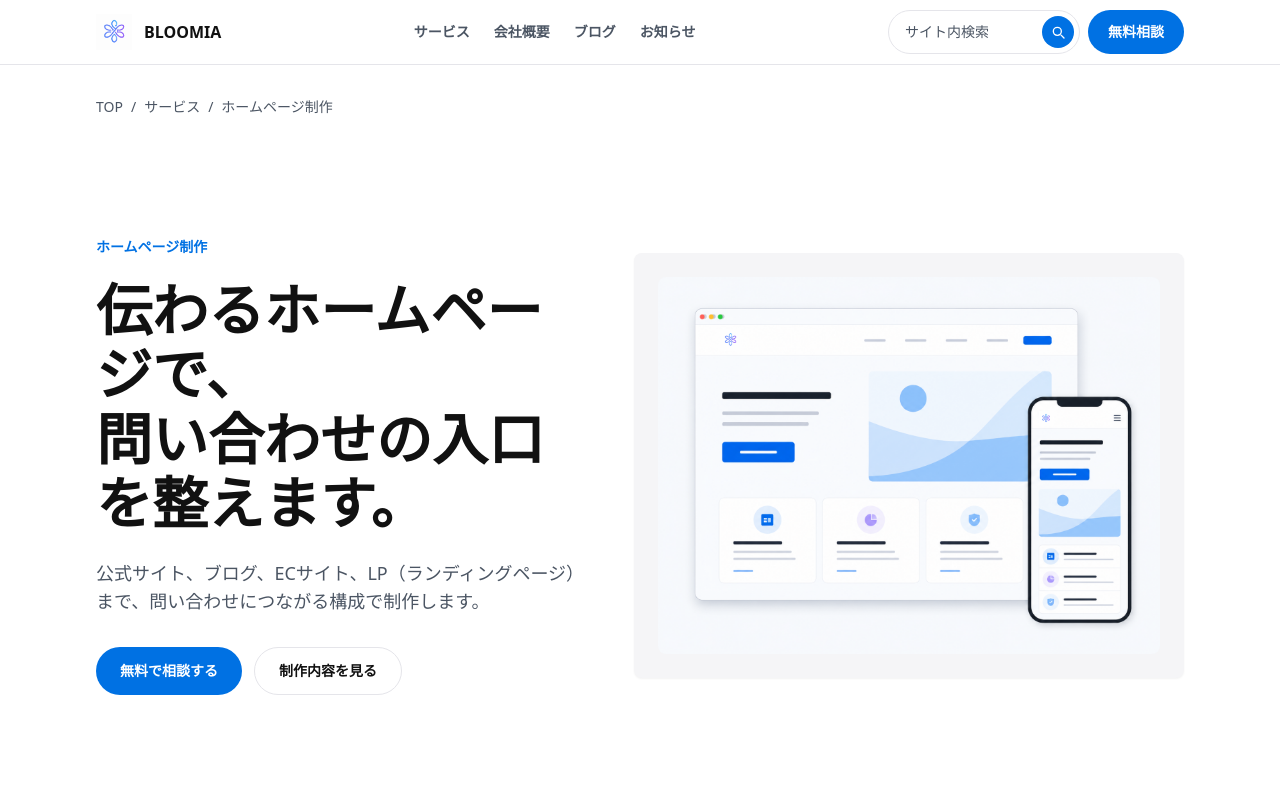
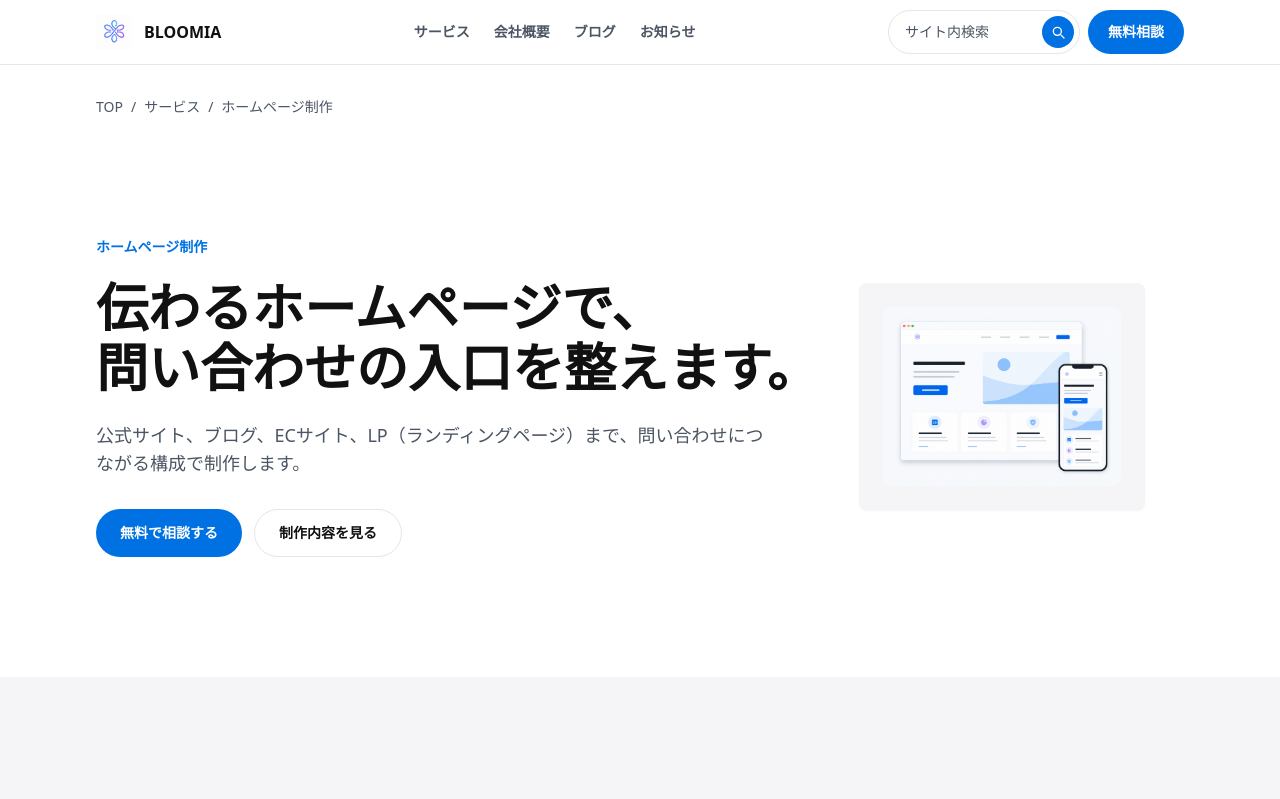
Before and after one commit to iwamitsuco/officialSite, a Next.js app: page /services/website in a window 1280 px wide. Shown: the top 799 px of the page. Built offline with nearby package versions, Linux system fonts and the light colour scheme.

Commit message:
Keep website hero heading to two lines

```diff
--- a/components/sections/ServiceDetailPage.tsx
+++ b/components/sections/ServiceDetailPage.tsx
@@ -35,12 +35,12 @@ export function ServiceDetailPage({ service }: ServiceDetailPageProps) {
       <section className="section-space">
         <div className="container-site">
           {isWebsite ? (
-            <div className="grid gap-10 lg:grid-cols-[0.95fr_1.05fr] lg:items-center">
+            <div className="grid gap-10 lg:grid-cols-[1.12fr_0.88fr] lg:items-center">
               <div>
                 <p className="eyebrow">{service.title}</p>
-                <h1 className="mt-5 max-w-3xl text-[34px] font-semibold leading-[1.22] tracking-normal text-apple-text sm:text-4xl md:text-[56px] md:leading-[1.15]">
-                  <span className="block">伝わるホームページで、</span>
-                  <span className="block">問い合わせの入口を整えます。</span>
+                <h1 className="mt-5 max-w-none text-[34px] font-semibold leading-[1.22] tracking-normal text-apple-text sm:text-4xl md:text-[48px] md:leading-[1.15] xl:text-[52px] 2xl:text-[56px]">
+                  <span className="block lg:whitespace-nowrap">伝わるホームページで、</span>
+                  <span className="block lg:whitespace-nowrap">問い合わせの入口を整えます。</span>
                 </h1>
                 <p className="lead mt-6 max-w-2xl">{service.description}</p>
                 <div className="mt-8 flex flex-col gap-3 sm:flex-row">
```
